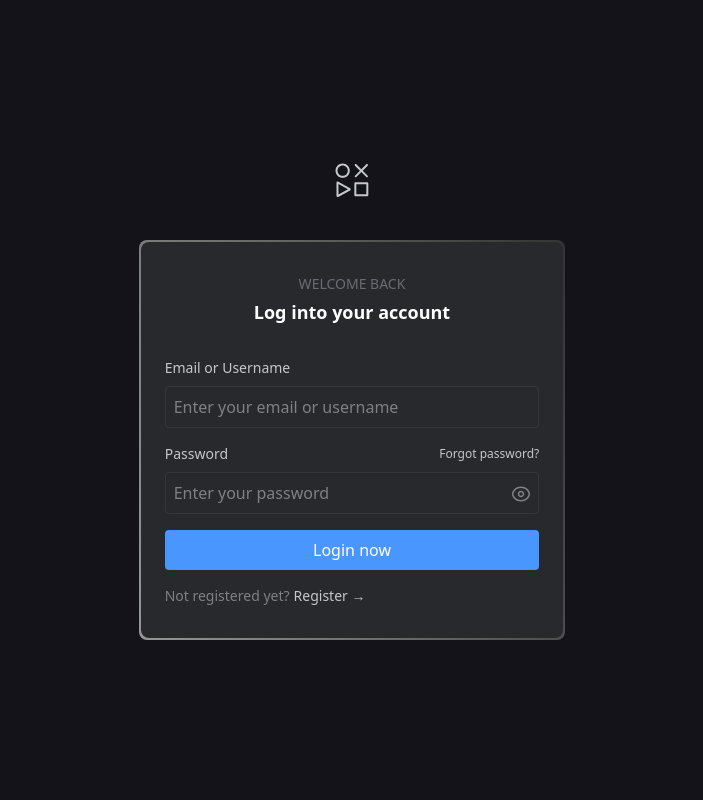
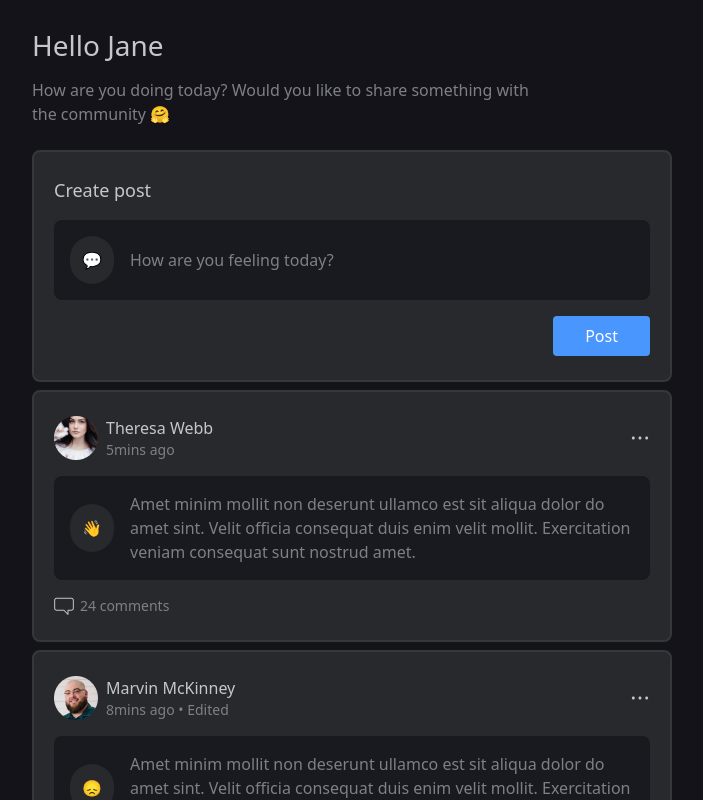
Before and after one commit to SaileshVerma/atlys_assignment, a React (Create React App) app: page / in a window 1280 px wide. Shown: the whole page, without its empty margins (288-991 px from the left). Built offline with nearby package versions, Linux system fonts and the light colour scheme.

Commit message:
post screen added

```diff
--- a/src/pages/App.tsx
+++ b/src/pages/App.tsx
@@ -1,58 +1,128 @@
-import EyeIcon from "../assets/icons/EyeIcon";
-import Logo from "../assets/logos/Logo";
+// @ts-ignore
+import Profile1 from "../assets/profiles/profile1.png";
+// @ts-ignore
+import Profile2 from "../assets/profiles/profile2.png";
+
+import CommentIcon from "../assets/icons/CommentIcon";
+import MoreHorizIcon from "../assets/icons/MoreHoriz";
 
 function App() {
   return (
-    <div className="flex h-screen w-screen flex-col items-center justify-center text-white gap-10">
-      <Logo />
-      <div className="flex-col rounded-lg  gradient-border  items-center justify-center bg-background-black-secondary w-1/3 p-0.5">
-        <div className="flex flex-col rounded-lg gap-4 items-center justify-center bg-background-black-secondary w-full h-full px-6 py-8">
-          <div className="flex flex-col gap-1 items-center">
-            <span className="text-secondary-text-black font-medium text-sm">
-              WELCOME BACK
-            </span>
-            <span className=" font-semibold text-lg">
-              Log into your account
-            </span>
-          </div>
-          <div className="flex flex-col self-start gap-2 w-full pt-4">
-            <span className="text-grey-1 text-sm font-medium">
-              Email or Username
-            </span>
-            <input
-              className="bg-transparent border-[1.5px] border-border-secondary-black rounded p-2 placeholder-style"
-              placeholder="Enter your email or username"
+    <div className="flex h-screen w-screen thin-scrollbar flex-col items-center gap-6 text-white overflow-y-scroll">
+      <div className="flex flex-col pt-6 gap-3 w-1/2 items-start justify-start">
+        <span className="text-grey-1 text-[28px] font-medium">Hello Jane</span>
+        <span className="text-subtext-grey max-w-[500px]">
+          How are you doing today? Would you like to share something with the
+          community 🤗
+        </span>
+      </div>
+      <div className="flex flex-col gap-2 w-1/2">
+        <CreateCommentContainer />
+
+        {Posts.map((post, index) => {
+          return (
+            <PostContainer
+              key={index}
+              commentsCounts={post.commentsCounts}
+              emoji={post.emoji}
+              isEdited={post.isEdited}
+              postContent={post.postContent}
+              profile={post.profile}
+              timeAgo={post.timeAgo}
+              username={post.username}
             />
-          </div>
-          <div className="flex flex-col self-start gap-2 w-full">
-            <div className="flex flex-row justify-between items-center">
-              <span className="text-grey-1 text-sm font-medium">Password</span>
-              <span className="text-grey-1 text-xs font-medium">
-                Forgot password?
-              </span>
-            </div>
-            <div className="relative w-full">
-              <input
-                className="bg-transparent border-[1.5px] border-border-secondary-black rounded p-2 w-full placeholder-style"
-                placeholder="Enter your password"
-              />
-              <div className="absolute right-2 top-3">
-                <EyeIcon />
-              </div>
-            </div>
-          </div>
-
-          <button className="w-full p-2 font-medium bg-[#4A96FF] rounded">
-            Login now
-          </button>
-          <div className="flex self-start gap-1 text-sm text-grey-1 font-medium">
-            <span className="text-[#7F8084]">Not registered yet? </span>
-            <button>Register →</button>
-          </div>
-        </div>
+          );
+        })}
       </div>
     </div>
   );
 }
 
+const CreateCommentContainer = () => {
+  return (
+    <div className="flex flex-col py-6 px-5 gap-4 border-2 bg-background-black-secondary border-border-secondary-black items-start rounded-lg">
+      <span className="text-lg font-medium text-grey-1">Create post</span>
+      <div className="flex items-center gap-4 w-full rounded-lg bg-background-black-ternary p-4">
+        <div className="bg-background-black-secondary p-3 rounded-full">💬</div>
+        <span className="text-subtext-grey">How are you feeling today?</span>
+      </div>
+      <button className="px-8 py-2 font-medium self-end bg-[#4A96FF] rounded">
+        Post
+      </button>
+    </div>
+  );
+};
+
+const PostContainer = ({
+  profile,
+  timeAgo,
+  username,
+  commentsCounts,
+  postContent,
+  emoji,
+  isEdited,
+}: Post) => {
+  return (
+    <div className="flex flex-col py-6 px-5 gap-4 border-2 bg-background-black-secondary border-border-secondary-black items-start rounded-lg">
+      <div className="flex w-full items-center justify-between">
+        <div className="flex gap-2 items-center">
+          <img src={profile} className="w-[44px] h-[44px]" alt={profile} />
+          <div className="flex flex-col gap-0">
+            <div className="font-medium text-grey-1">{username}</div>
+            <p className="font-medium text-sm text-subtext-grey">
+              {timeAgo} ago {isEdited && <span>• Edited</span>}
+            </p>
+          </div>
+        </div>
+        <MoreHorizIcon />
+      </div>
+      <div className="flex items-center gap-4 w-full rounded-lg bg-background-black-ternary p-4">
+        <div className="bg-background-black-secondary p-3 rounded-full">
+          {emoji}
+        </div>
+        <span className="text-subtext-grey">{postContent}</span>
+      </div>
+      <div className="flex gap-1.5 items-center justify-center">
+        <CommentIcon />
+        <span className="font-medium text-sm text-subtext-grey">
+          {commentsCounts} comments
+        </span>
+      </div>
+    </div>
+  );
+};
+
 export default App;
+
+interface Post {
+  profile: string;
+  timeAgo: string;
+  username: string;
+  commentsCounts: string;
+  postContent: string;
+  emoji: string;
+  isEdited: boolean;
+}
+
+const Posts: Post[] = [
+  {
+    profile: Profile2,
+    timeAgo: "5mins",
+    username: "Theresa Webb",
+    commentsCounts: "24",
+    postContent:
+      "Amet minim mollit non deserunt ullamco est sit aliqua dolor do amet sint. Velit officia consequat duis enim velit mollit. Exercitation veniam consequat sunt nostrud amet.",
+    emoji: "👋",
+    isEdited: false,
+  },
+  {
+    profile: Profile1,
+    timeAgo: "8mins",
+    username: "Marvin McKinney",
+    commentsCounts: "20",
+    postContent:
+      "Amet minim mollit non deserunt ullamco est sit aliqua dolor do amet sint. Velit officia consequat duis enim velit mollit. Exercitation veniam consequat sunt nostrud amet.",
+    emoji: "😞",
+    isEdited: true,
+  },
+];
```
